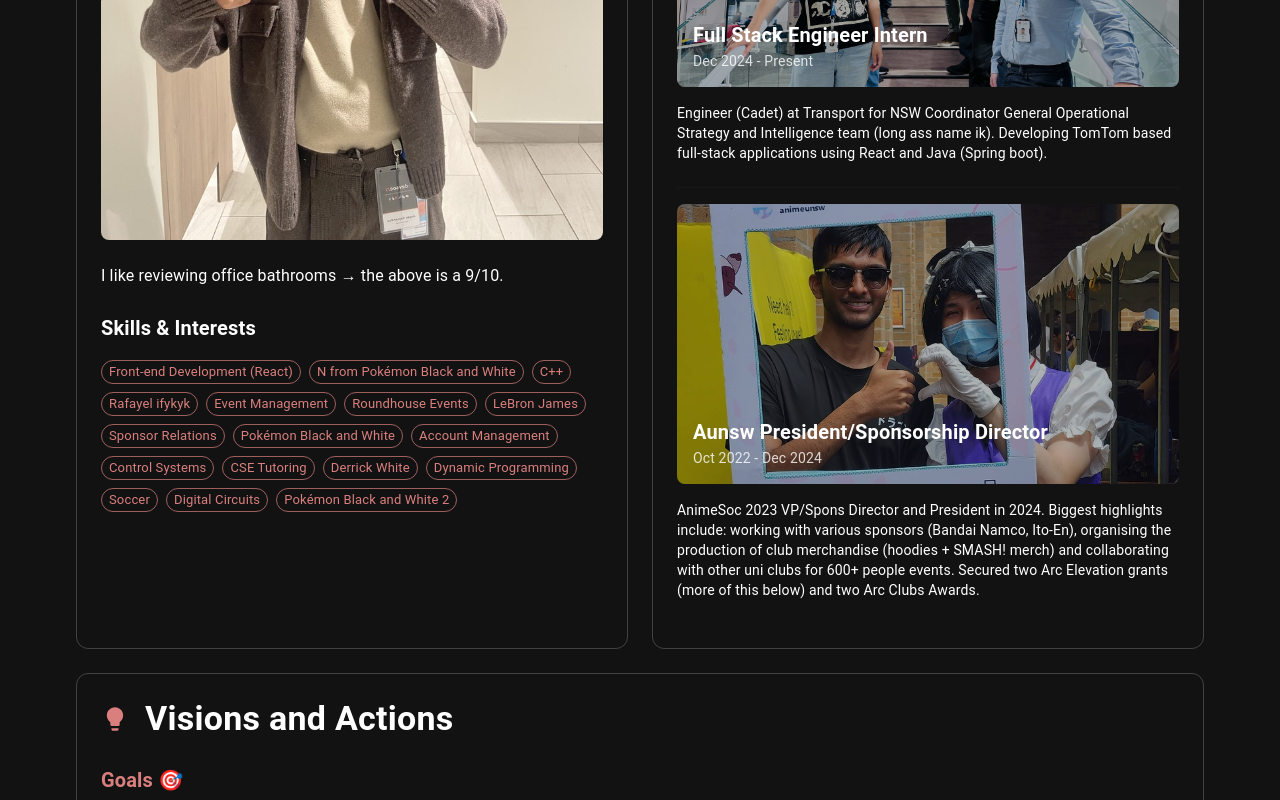
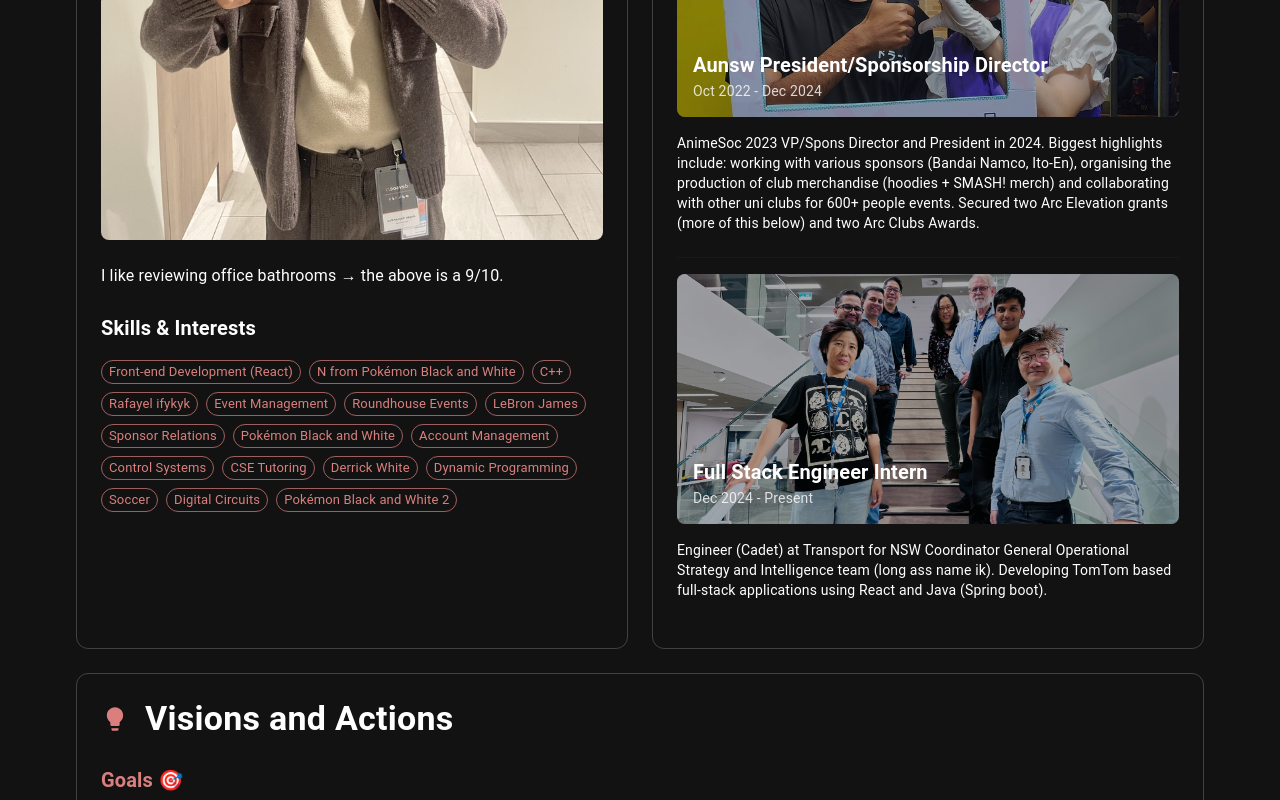
Before and after one commit to Shonk7/devsocapp, a React (Vite) app in the folder devsoc-exec/: page / in a window 1280 px wide. Shown: the part 1139-1939 px from the top of the page. Built offline with nearby package versions, Linux system fonts and the light colour scheme.

Commit message:
re ordered experience

```diff
--- a/devsoc-exec/src/components/ExperienceSection.tsx
+++ b/devsoc-exec/src/components/ExperienceSection.tsx
@@ -31,16 +31,6 @@ const ExperienceSection: React.FC = () => {
       <Divider sx={{ my: 2 }} />
 
       <ExperienceItem
-        title="Full Stack Engineer Intern"
-        period="Dec 2024 - Present"
-        description="Engineer (Cadet) at Transport for NSW Coordinator General Operational Strategy and Intelligence team (long ass name ik). Developing TomTom based full-stack applications using React and Java (Spring boot)."
-        backgroundImage={transport}
-        imageHeight={250}
-      />
-
-      <Divider sx={{ my: 2 }} />
-
-      <ExperienceItem
         title="Aunsw President/Sponsorship Director"
         period="Oct 2022 - Dec 2024"
         description="AnimeSoc 2023 VP/Spons Director and President in 2024. Biggest highlights include: working with various sponsors
@@ -49,6 +39,17 @@ const ExperienceSection: React.FC = () => {
         backgroundImage={aunsw}
         imageHeight={280}
       />
+      <Divider sx={{ my: 2 }} />
+
+          <ExperienceItem
+        title="Full Stack Engineer Intern"
+        period="Dec 2024 - Present"
+        description="Engineer (Cadet) at Transport for NSW Coordinator General Operational Strategy and Intelligence team (long ass name ik). Developing TomTom based full-stack applications using React and Java (Spring boot)."
+        backgroundImage={transport}
+        imageHeight={250}
+      />
+
+
     </Card3D>
   );
 };
```
